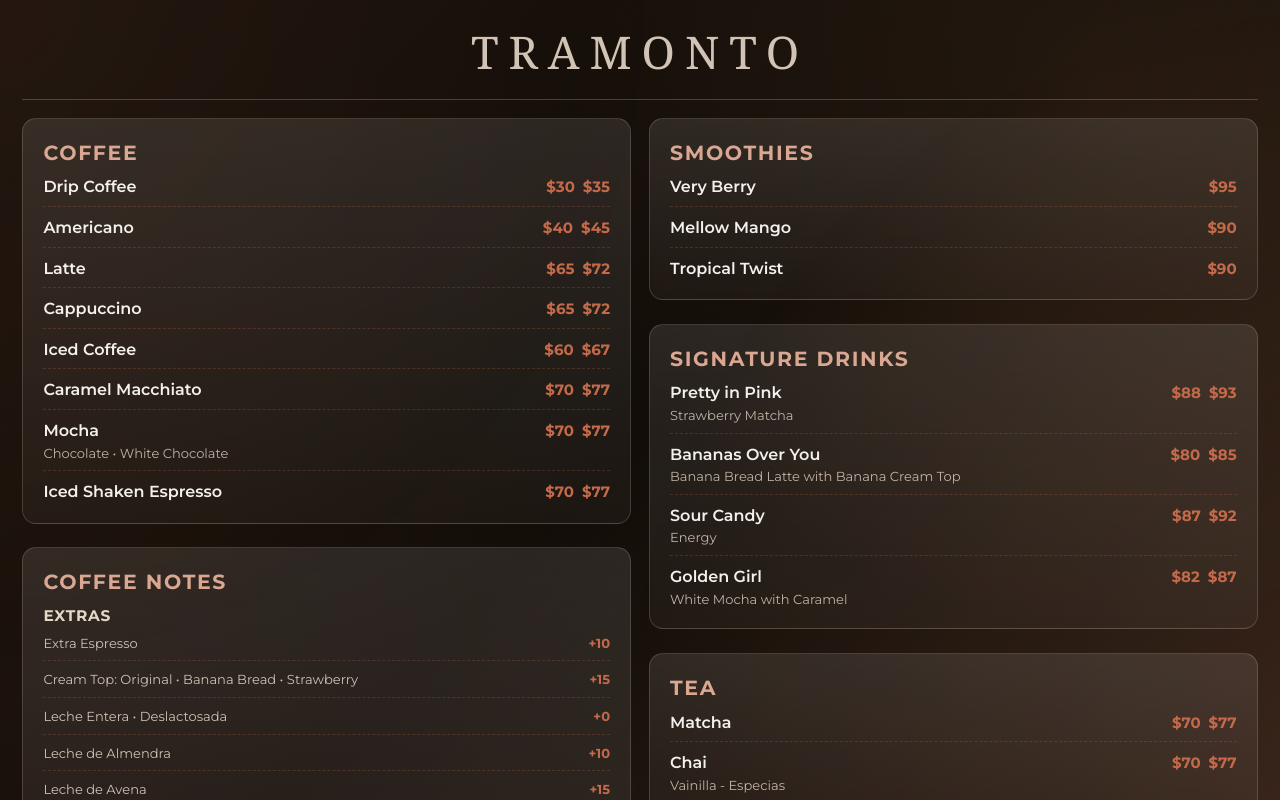
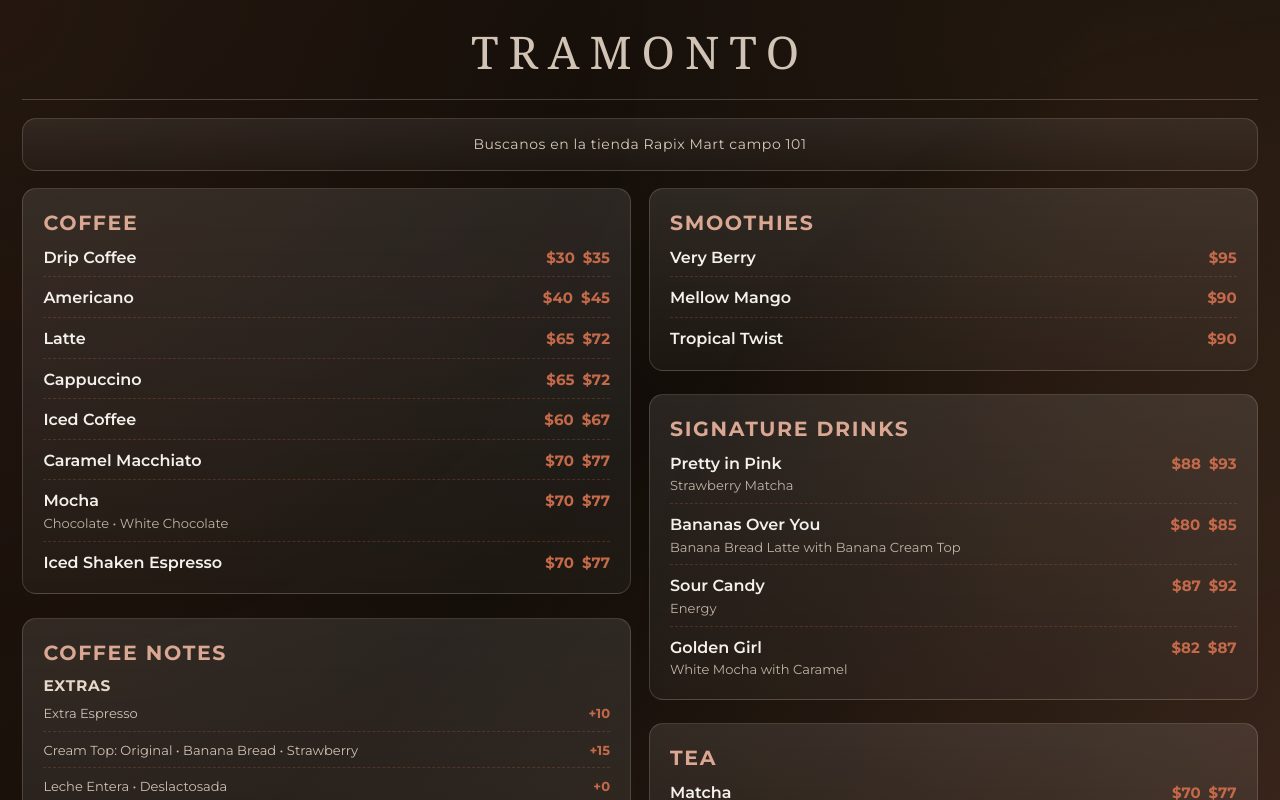
Before and after one commit to FelipeHFjs/tramonto-menu, a React (Vite) app: page / in a window 1280 px wide. Built offline with nearby package versions, Linux system fonts and the light colour scheme; a web font is replaced by a local one.

Commit message:
larger qr-code

```diff
--- a/src/App.css
+++ b/src/App.css
@@ -248,7 +248,7 @@ h1 {
     rgba(255, 255, 255, 0.03) 65%
   );
   border-radius: 16px;
-  padding: clamp(16px, 2vw, 24px);
+  padding: clamp(10px, 1.4vw, 16px);
   text-align: center;
 }
 
@@ -298,16 +298,16 @@ h1 {
 .clock-qr-block {
   display: grid;
   justify-items: center;
-  gap: 10px;
-  width: min(100%, 220px);
-  padding-left: clamp(10px, 1.2vw, 14px);
+  gap: 6px;
+  width: min(100%, 300px);
+  padding-left: clamp(3px, 0.4vw, 5px);
   border-left: 1px dashed var(--surface-divider);
   color: var(--primary-100);
 }
 
 .clock-qr {
-  width: clamp(115px, 10vw, 160px);
-  height: clamp(115px, 10vw, 160px);
+  width: clamp(172px, 15vw, 240px);
+  height: clamp(172px, 15vw, 240px);
 }
 
 .clock-qr-block a {
--- a/src/components/MainScreen.css
+++ b/src/components/MainScreen.css
@@ -15,6 +15,21 @@
 .main-menu-header h1 {
   margin: 8px 0 0;
   font-size: clamp(30px, 3.4vw, 56px);
+}
+
+.main-menu-store-note {
+  border: 1px solid var(--surface-card-border);
+  border-radius: 14px;
+  padding: clamp(12px, 1.5vw, 16px) clamp(16px, 2vw, 22px);
+  background: linear-gradient(
+    180deg,
+    rgba(255, 255, 255, 0.08),
+    rgba(255, 255, 255, 0.03)
+  );
+  color: color-mix(in srgb, var(--primary-300) 92%, transparent);
+  font-size: clamp(14px, 1.05vw, 18px);
+  letter-spacing: 0.04em;
+  text-align: center;
 }
 
 .main-menu-meta {
--- a/src/components/MainScreen.tsx
+++ b/src/components/MainScreen.tsx
@@ -40,6 +40,10 @@ export default function MainScreen({
           <p className="kicker">Tramonto</p>
         </div>
       </header>
+
+      <aside className="main-menu-store-note" aria-label="Store location note">
+        Buscanos en la tienda Rapix Mart campo 101
+      </aside>
 
       <section className="all-menu-grid" aria-label="Full menu categories">
         {allSections.map((section) => (
--- a/src/components/Screen2.tsx
+++ b/src/components/Screen2.tsx
@@ -4,6 +4,7 @@ import { firstColumn, secondColumn } from "../data/screen2.ts";
 import { QRCodeSVG } from "qrcode.react";
 
 const menuUrl = "https://tramonto-menu.vercel.app/";
+const qrSize = 225;
 
 export default function Screen2({
   seasonClass,
@@ -49,12 +50,13 @@ export default function Screen2({
             <div className="clock-qr-block">
               <QRCodeSVG
                 value={menuUrl}
-                size={150}
+                size={qrSize}
                 level="M"
                 includeMargin
                 className="clock-qr"
                 bgColor="transparent"
                 fgColor="currentColor"
+                style={{ width: qrSize, height: qrSize }}
               />
             </div>
           </aside>
```
